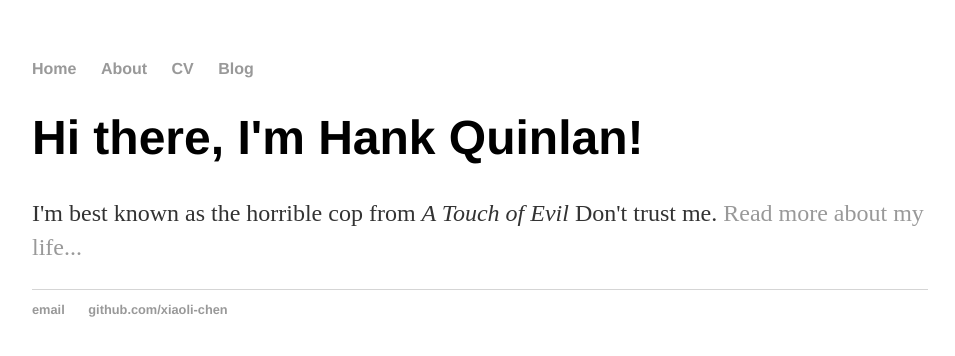
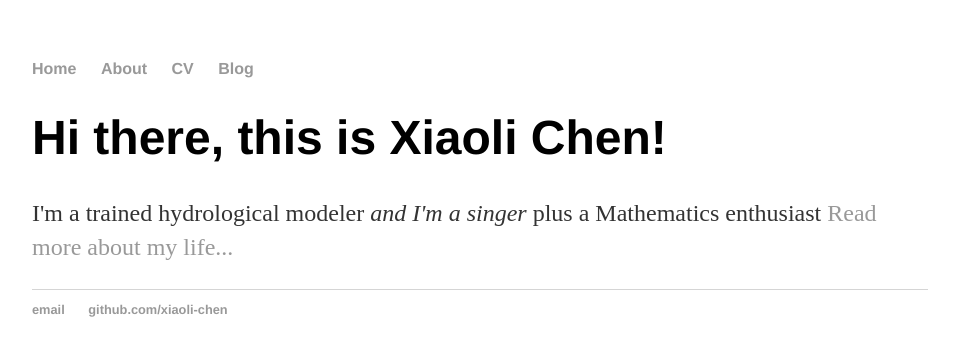
Before and after one commit to xiaoli-chen/xiaoli-chen.github.io, a Jekyll site: the page built from index.html, in a window 1280 px wide. Shown: the top 356 px of the page, without its empty margins (160-1115 px from the left). Built offline with Jekyll 4.4.1, drawn with Linux system fonts in a browser that asks for light colours.

Commit message:
Update index.html

```diff
--- a/index.html
+++ b/index.html
@@ -3,6 +3,6 @@ layout: default
 title: Hank Quinlan, Horrible Cop
 ---
 <div class="blurb">
-	<h1>Hi there, I'm Hank Quinlan!</h1>
-	<p>I'm best known as the horrible cop from <em>A Touch of Evil</em> Don't trust me. <a href="/about">Read more about my life...</a></p>
+	<h1>Hi there, this is Xiaoli Chen!</h1>
+	<p>I'm a trained hydrological modeler <em>and I'm a singer </em> plus a Mathematics enthusiast <a href="/about">Read more about my life...</a></p>
 </div><!-- /.blurb -->
```
